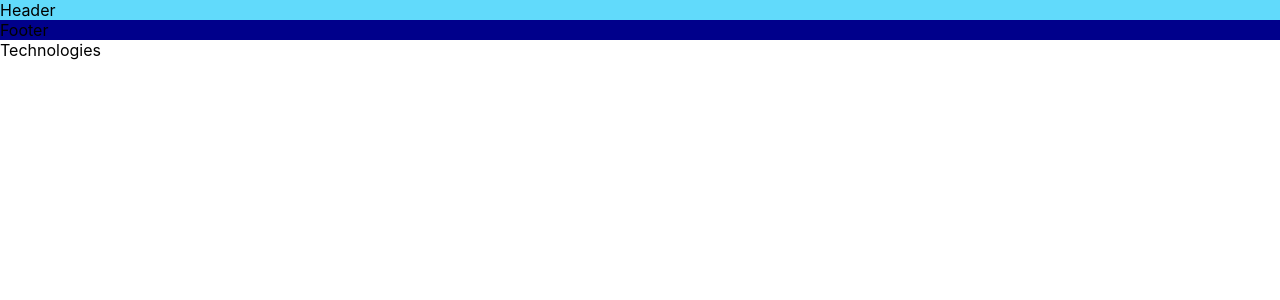
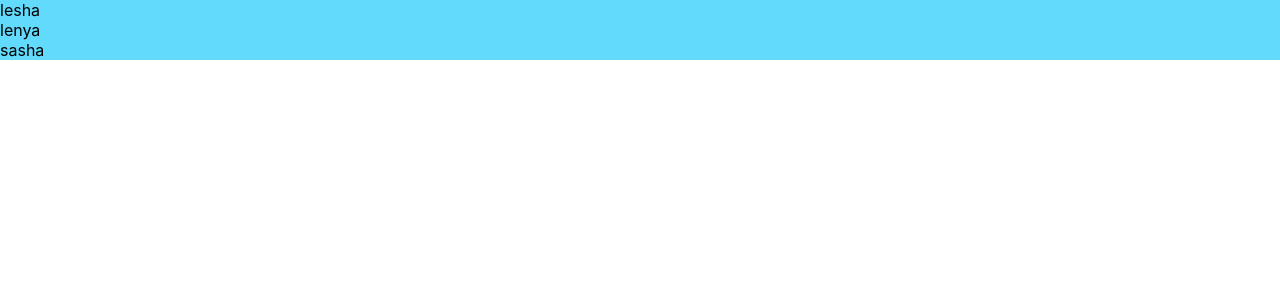
Before and after one commit to talerqa/peoplelink, a React (Create React App) app: page / in a window 1280 px wide. Shown: the top 300 px of the page. Built offline with nearby package versions, Linux system fonts and the light colour scheme.

Commit message:
feat: new commit

```diff
--- a/src/App.tsx
+++ b/src/App.tsx
@@ -4,13 +4,22 @@ import Header from "./Header";
 import Technologies from "./Technologies";
 import Footer from "./Footer";
 
+
+// type AppPropsType = {
+//   title: Array<string>,
+//   name: Array<string>,
+// }
+
+
 function App(props: any) {
-  debugger
-  return <div>
-    <Header/>
-    <Footer/>
-    <Technologies/>
-  </div>
+  return (
+    props.state.map((el: any) => (
+      <div>
+        <Header titleName={el.title} name={el.name}/>
+        <Footer titleName={el.title} name={el.name}/>
+        <Technologies titleName={el.title} name={el.name}/>
+      </div>
+    )))
 }
 
 export default App;
--- a/src/Footer.tsx
+++ b/src/Footer.tsx
@@ -3,7 +3,6 @@ import './App.css';
 
 function Footer(props: any) {
   return (<div className="Footer">
-      Footer
     </div>
   )
 }
--- a/src/Header.tsx
+++ b/src/Header.tsx
@@ -1,9 +1,8 @@
 import React from 'react';
-
 
 function Header(props: any) {
   return <div className="Header">
-    Header
+    {props.name}
   </div>
 }
 
--- a/src/Technologies.tsx
+++ b/src/Technologies.tsx
@@ -3,7 +3,7 @@ import React from 'react';
 function Technologies(props: any) {
   return (
     <div className="Technologies">
-      Technologies
+
     </div>
   );
 }
--- a/src/index.tsx
+++ b/src/index.tsx
@@ -3,7 +3,22 @@ import ReactDOM from 'react-dom';
 import './index.css';
 import App from './App';
 
+let state = [
+  {
+    title: "header",
+    name: 'lesha'
+  },
+  {
+    title: "technologies",
+    name: 'lenya'
+  },
+  {
+    title: "footer",
+    name: 'sasha'
+  },
+]
+
 ReactDOM.render(
-    <App  />,
+  <App state={state} />,
   document.getElementById('root')
 );
```
